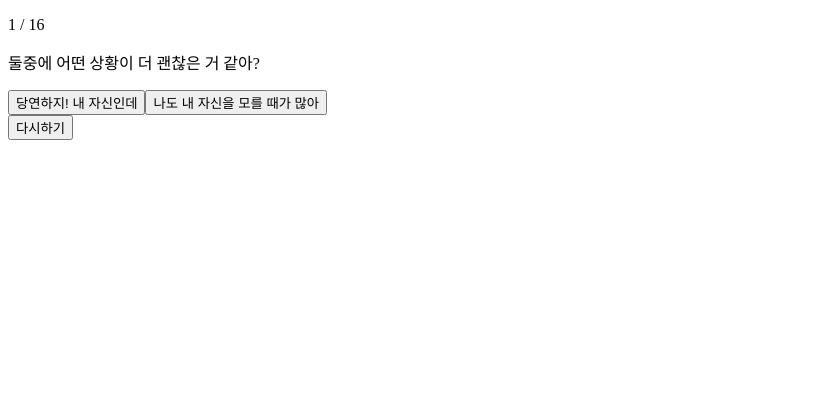
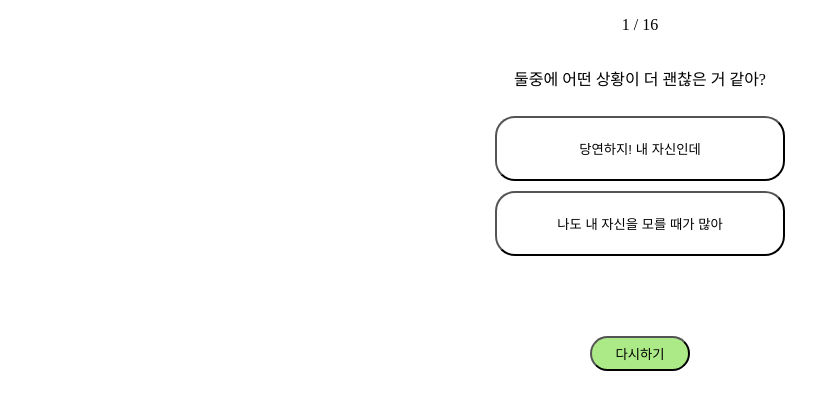
Before and after one commit to kimseowoo03/hippocampus-test, a React (Create React App) app: page /question in a window 1280 px wide. Shown: the top 410 px of the page, without its empty margins (0-840 px from the left). Built offline with nearby package versions, Linux system fonts and the light colour scheme.

Commit message:
css 1차 완료

```diff
--- a/public/index.html
+++ b/public/index.html
@@ -10,34 +10,10 @@
       content="Web site created using create-react-app"
     />
     <link rel="apple-touch-icon" href="%PUBLIC_URL%/logo192.png" />
-    <!--
-      manifest.json provides metadata used when your web app is installed on a
-      user's mobile device or desktop. See https://developers.google.com/web/fundamentals/web-app-manifest/
-    -->
-    <link rel="manifest" href="%PUBLIC_URL%/manifest.json" />
-    <!--
-      Notice the use of %PUBLIC_URL% in the tags above.
-      It will be replaced with the URL of the `public` folder during the build.
-      Only files inside the `public` folder can be referenced from the HTML.
-
-      Unlike "/favicon.ico" or "favicon.ico", "%PUBLIC_URL%/favicon.ico" will
-      work correctly both with client-side routing and a non-root public URL.
-      Learn how to configure a non-root public URL by running `npm run build`.
-    -->
-    <title>React App</title>
+    <title>해마 테스트</title>
   </head>
-  <body>
+  <body style="margin: 0; overflow: hidden">
     <noscript>You need to enable JavaScript to run this app.</noscript>
     <div id="root"></div>
-    <!--
-      This HTML file is a template.
-      If you open it directly in the browser, you will see an empty page.
-
-      You can add webfonts, meta tags, or analytics to this file.
-      The build step will place the bundled scripts into the <body> tag.
-
-      To begin the development, run `npm start` or `yarn start`.
-      To create a production bundle, use `npm run build` or `yarn build`.
-    -->
   </body>
 </html>
--- a/src/components/main.js
+++ b/src/components/main.js
@@ -1,14 +1,57 @@
 import React from "react";
 import { Link } from 'react-router-dom';
+import styled from 'styled-components'
+
 function Main() {
   return (
-    <>
-    <p>해마 테스트</p>
-    <button>
-        <Link to="/story0">시작하기</Link>
-    </button>
-    </>
+    <Wrapper>
+    <Div>
+    <Line><P>해마 테스트</P></Line>
+    </Div>
+    <Link to="/story0"><Button>시작하기</Button></Link>
+    </Wrapper>
   );
 }
 
 export default Main;
+
+const Wrapper = styled.div`
+display:flex;
+flex-direction: column;
+align-items: center;
+`
+const Div = styled.div`
+width: 200px;
+padding-top: 300px;
+`
+const Line = styled.div`
+margin: 0 auto ;
+height: 3px;
+text-align: center;
+position: relative;
+background-color: #ACE987;
+
+`
+const P = styled.p`
+font-size: 36px;
+top: -25px;
+left: 5px;
+margin: 0;
+position: absolute;
+`
+
+const Button = styled.button`
+width: 150px;
+height: 35px;
+margin-top: 80px;
+border-color: black;
+border-radius: 20px;
+background-color: #ACE987;
+&:hover{
+  transition: background 0.2s ease-in;
+  background-color: #8AC666;
+}
+-webkit-appearance: none;
+    -moz-appearance: none;
+    appearance: none;
+`
--- a/src/components/question.js
+++ b/src/components/question.js
@@ -3,6 +3,7 @@ import { Link } from 'react-router-dom'
 import { questionInformation } from '../imformation/questionInformation'
 import {useNavigate} from 'react-router-dom'
 import { createSearchParams } from "react-router-dom";
+import styled from 'styled-components'
 
 function Question() {
     const [questionNumber, setQuestionNumber] = useState(0);
@@ -27,18 +28,52 @@ function Question() {
         }
     };
     return(
-        <>
+        <Wrapper>
         <p> {questionInformation[questionNumber].questionNumber} / {questionInformation.length}</p>
         <p>{questionInformation[questionNumber].question}</p>
-        <div>
-            <button onClick={() => clickbutton(1)}>{questionInformation[questionNumber].answer1}</button>
-            <button onClick={() => clickbutton(0)}>{questionInformation[questionNumber].answer2}</button>
-        </div>
-        <Link to="/">
-        <button>다시하기</button>
-        </Link>
-        </>
+            <Button onClick={() => clickbutton(1)}>{questionInformation[questionNumber].answer1}</Button>
+            <Button onClick={() => clickbutton(0)}>{questionInformation[questionNumber].answer2}</Button>
+        <Link to="/"><ResetButton>다시하기</ResetButton></Link>
+        </Wrapper>
     );
 }
 
 export default Question;
+
+const Wrapper = styled.div`
+display:flex;
+flex-direction: column;
+align-items: center;
+`
+
+const Button = styled.button`
+width: 290px;
+height: 65px;
+border-radius: 20px;
+border-color: black;
+margin-top: 10px;
+background-color: transparent;;
+&:hover{
+  transition: background 0.2s ease-in;
+  background-color: #ACE987;
+}
+-webkit-appearance: none;
+    -moz-appearance: none;
+    appearance: none;
+`
+
+const ResetButton = styled.button`
+width: 100px;
+height: 35px;
+border-color: black;
+border-radius: 50px;
+margin-top: 80px;
+background-color: #ACE987;
+&:hover{
+  transition: background 0.2s ease-in;
+  background-color: #8AC666;
+}
+-webkit-appearance: none;
+    -moz-appearance: none;
+    appearance: none;
+`
--- a/src/components/result.js
+++ b/src/components/result.js
@@ -5,15 +5,24 @@ import { useSearchParams } from "react-router-dom";
 
 function Result() {
     const [resultData, setResultData] = useState({});
+
     const [serch] = useSearchParams();
-    const resultScore = serch.get('score');
-
-    console.log(resultScore)
+    const resultScore = parseInt(serch.get('score'));
 
     useEffect(() => {
-        const findResult = resultInformation.find( (it) => it.id === resultScore);
-        console.log(findResult)
-        setResultData(findResult)
+        if(resultScore === 14 || resultScore === 15 || resultScore === 16) {
+            const findResult= resultInformation.find( (it) => it.id === '금쪽');
+            setResultData(findResult);
+        }else if(resultScore === 10 || resultScore === 11 || resultScore === 12 || resultScore === 13) {
+            const findResult = resultInformation.find( (it) => it.id === '소중');
+            setResultData(findResult);
+        }else if(resultScore === 5 ||resultScore === 6 ||resultScore === 7 ||resultScore === 8 ||resultScore === 9) {
+            const findResult = resultInformation.find( (it) => it.id === '돌봄');
+            setResultData(findResult);
+        }else{
+            const findResult = resultInformation.find( (it) => it.id === '지킴');
+            setResultData(findResult);
+        }
     }, [resultScore]);
 
     return(
--- a/src/components/story0.js
+++ b/src/components/story0.js
@@ -1,15 +1,43 @@
 import React from "react";
 import { Link } from 'react-router-dom';
+import styled from 'styled-components'
+
 function Story0() {
   return (
-    <>
-    <p>모든 사람들의 뇌 속에는 기억을 보관하는 기억 부서가 있다. 그리고 그곳에서 일을 하는 해마.
-        해마들은 기억 부서에 보관된 기억을 관리하는 일을 하고 있다.
-        그런데 기억들에 대한 정보가 하나 둘씩 사라지기 시작한다.
-        무언가 문제가 생긴 것 같다고 판단한 해마는 자신이 담당하고 있는 주인에게 말을 거는데..</p>
-    <Link to="/story1">시작하기</Link>
-    </>
+    <Wrapper>
+      <P>모든 사람들의 뇌 속에는 기억을 보관하는 기억 부서가 있다. 그리고 그곳에서 일을 하는 해마.
+          해마들은 기억 부서에 보관된 기억을 관리하는 일을 하고 있다.
+          그런데 기억들에 대한 정보가 하나 둘씩 사라지기 시작한다.
+          무언가 문제가 생긴 것 같다고 판단한 해마는 자신이 담당하고 있는 주인에게 말을 거는데..</P>
+      <Link to="/story1"><Button>다음</Button></Link>
+    </Wrapper>
   );
 }
 
 export default Story0;
+
+const Wrapper = styled.div`
+display:flex;
+flex-direction: column;
+align-items: center;
+`
+const P = styled.p`
+max-width: 300px;
+margin-top: 220px;
+text-align: center;
+`
+const Button = styled.button`
+width: 80px;
+height: 35px;
+margin: 30px;
+border-color: black;
+border-radius: 20px;
+background-color: #ACE987;
+&:hover{
+  transition: background 0.2s ease-in;
+  background-color: #8AC666;
+}
+-webkit-appearance: none;
+    -moz-appearance: none;
+    appearance: none;
+`
--- a/src/components/story1.js
+++ b/src/components/story1.js
@@ -1,6 +1,7 @@
 import React, {useState} from "react";
 import { useNavigate } from 'react-router-dom';
 import {storyInformation} from '../imformation/storyInformation'
+import styled from 'styled-components'
 
 function Story1() {
     const [questionNumber, setQuestionNumber] = useState(0);
@@ -15,15 +16,49 @@ function Story1() {
         }
     }
   return (
-    <>
-    <p>{storyInformation[questionNumber].speaking}</p>
-    <img src={storyInformation[questionNumber].img}></img>
-    <div>
-        <button onClick={() => buttonClick()}>{storyInformation[questionNumber].answer1}</button>
-        <button onClick={() => buttonClick()}>{storyInformation[questionNumber].answer2}</button>
-    </div>
-    </>
+    <Wrapper>
+    <P>{storyInformation[questionNumber].speaking}</P>
+    <Img src={storyInformation[questionNumber].img}></Img>
+    <Button onClick={() => buttonClick()}>{storyInformation[questionNumber].answer1}</Button>
+    <Button onClick={() => buttonClick()}>{storyInformation[questionNumber].answer2}</Button>
+    </Wrapper>
   );
 }
 
 export default Story1;
+
+const Wrapper = styled.div`
+display:flex;
+flex-direction: column;
+align-items: center;
+`
+const P = styled.p`
+max-width: 270px;
+text-align: center;
+font-size: 16px;
+margin: 0;
+padding-top: 50px;
+`
+
+const Img = styled.img`
+max-width: 360px;
+width: 100%;
+height: 100%;
+margin-top: 20px;
+margin-bottom: 50px;
+`
+const Button = styled.button`
+border-color: black;
+-webkit-appearance: none;
+    -moz-appearance: none;
+    appearance: none;
+width: 220px;
+height: 35px;
+margin-top: 10px;
+border-radius: 50px;
+background-color: #ACE987;
+&:hover{
+  transition: background 0.2s ease-in;
+  background-color: #8AC666;
+}
+`
```
